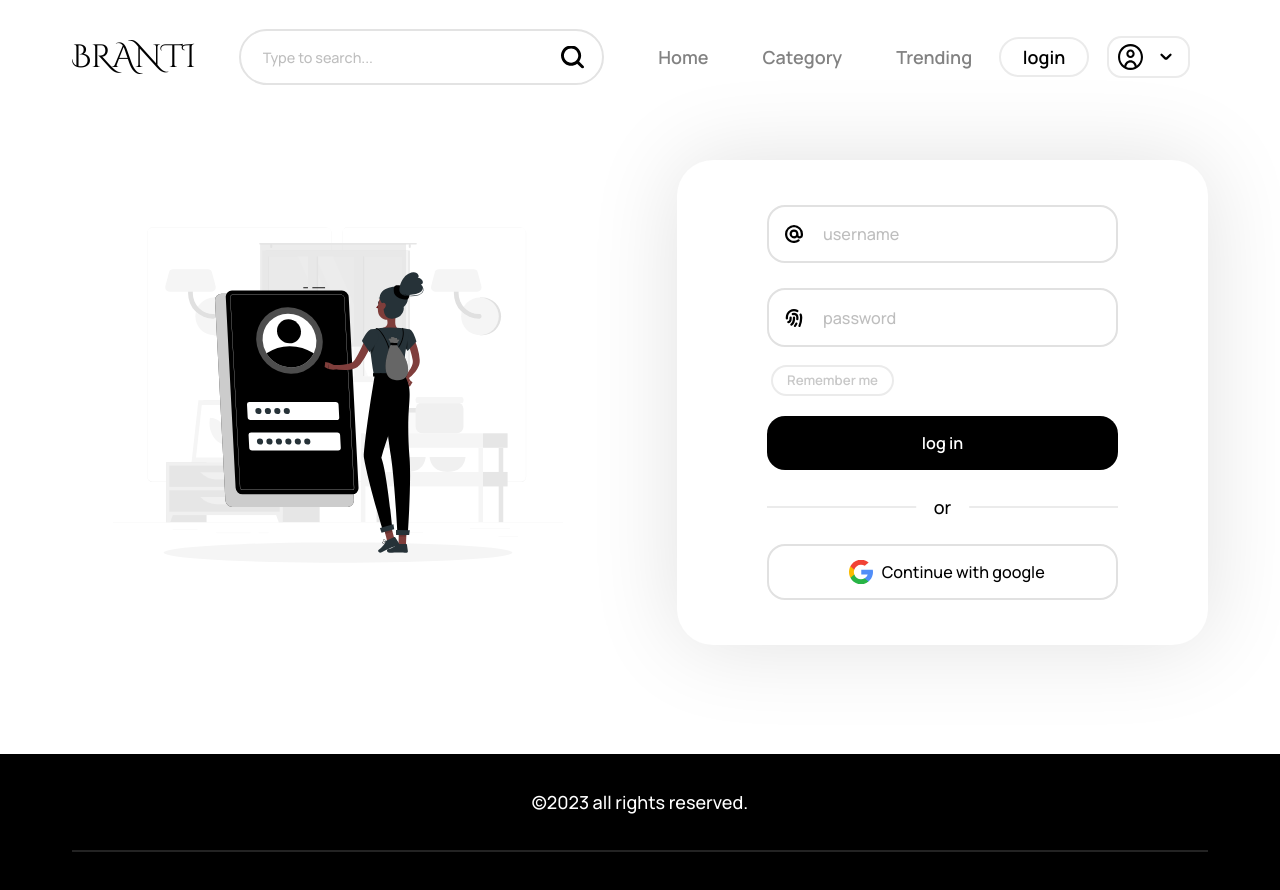
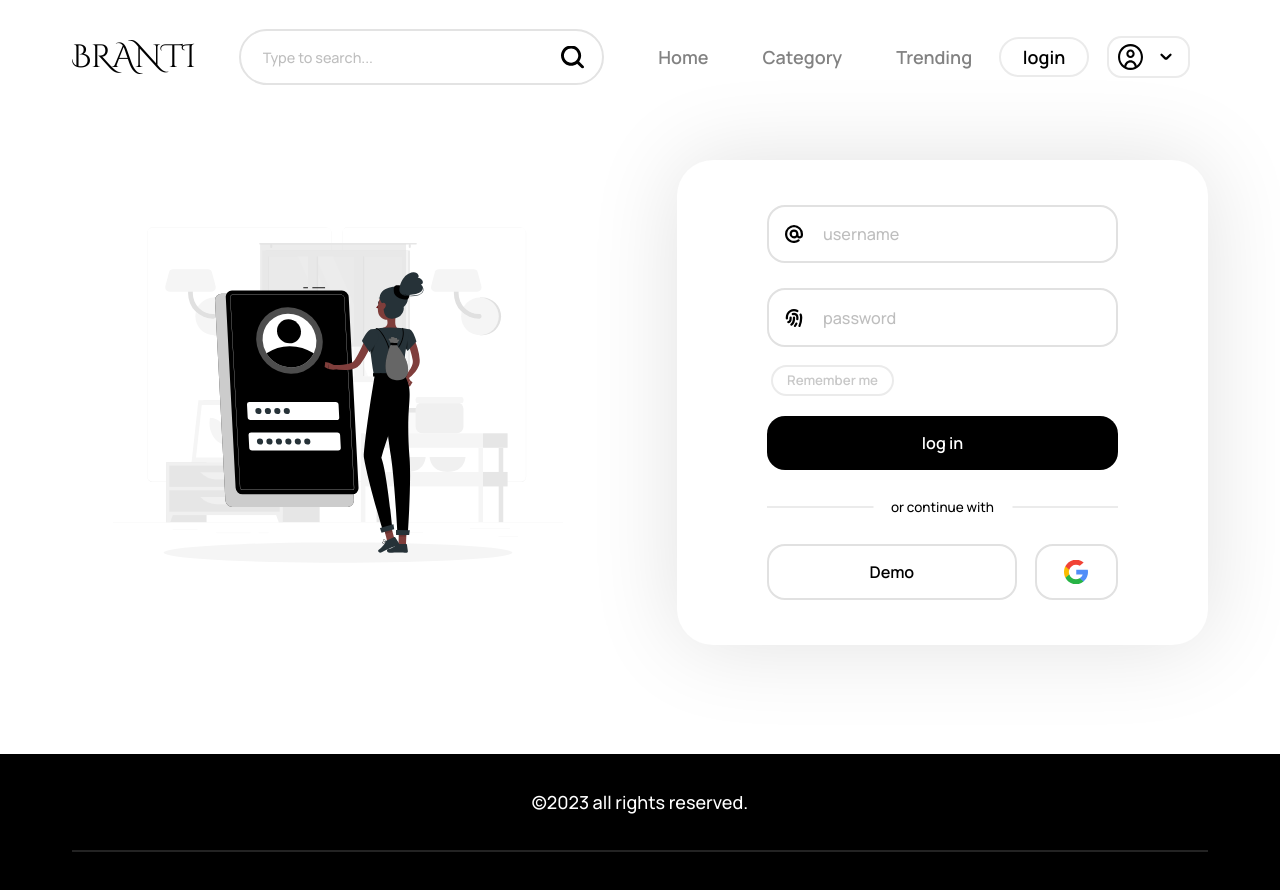
Before and after one commit to ImSreyas/BRANTI, a React (Create React App) app: page /login in a window 1280 px wide. Shown: the top 890 px of the page. Built offline with nearby package versions, Linux system fonts and the light colour scheme; no server answers.

Commit message:
✨ - error label and demo login btn added.

```diff
--- a/src/pages/customer/components/customer-login/LoginComponent.jsx
+++ b/src/pages/customer/components/customer-login/LoginComponent.jsx
@@ -17,12 +17,12 @@ const LoginComponent = () => {
   const dispatch = useDispatch();
   const [isLogedin, setIsLogedin] = useState(false);
   const [isloader, setIsLoader] = useState(false);
+  const [error, setError] = useState(["", ""]);
 
   const create = async () => {
     try {
       setIsLoader(true);
       const user = await signInWithEmailAndPassword(auth, username, password);
-      setIsLoader(false);
       if (rememberMe) {
         dispatch(
           setUserPermanent({
@@ -45,6 +45,21 @@ const LoginComponent = () => {
       setIsLogedin(true);
     } catch (error) {
       console.log(error.code);
+      switch (error.code) {
+        case "auth/invalid-email":
+          setError(["*invalid email", ""]);
+          break;
+        case "auth/user-not-found":
+          setError(["*user not found", ""]);
+          break;
+        case "auth/missing-password":
+          setError(["", "*invalid password"]);
+          break;
+        default:
+          setError(["*something went wrong", ""]);
+      }
+    } finally {
+      setIsLoader(false);
     }
   };
 
@@ -57,26 +72,28 @@ const LoginComponent = () => {
           <div className="icon username"></div>
           <input
             type="text"
-            className="username"
+            className={error[0] ? "error-border username" : "username"}
             placeholder="username"
             value={username}
             onChange={(e) => {
               setUsername(e.target.value);
             }}
           />
+          {error ? <div className="error">{error[0]}</div> : <></>}
         </div>
         {/* <label className="label password-label">Password</label> */}
         <div className="password-wrapper">
           <div className="icon password"></div>
           <input
             type="password"
-            className="password"
+            className={error[1] ? "error-border password" : "password"}
             placeholder="password"
             value={password}
             onChange={(e) => {
               setPassword(e.target.value);
             }}
           />
+          {error ? <div className="error">{error[1]}</div> : <></>}
         </div>
         <button
           className={rememberMe ? "active remember-me-btn" : "remember-me-btn"}
@@ -97,11 +114,14 @@ const LoginComponent = () => {
         )}
       </Form>
       <div className="divider">
-        <div>or</div>
+        <div>or continue with</div>
       </div>
       <div className="other-login-methods">
+        <button className="demo-login-btn">
+          Demo
+        </button>
         <button className="google-login-btn">
-          <div>Continue with google</div>
+          <div></div>
         </button>
       </div>
     </div>
--- a/src/pages/customer/scss/customer-login.scss
+++ b/src/pages/customer/scss/customer-login.scss
@@ -71,8 +71,21 @@
           padding-block: 0.9rem;
           border-radius: 1rem;
           border: 2px solid $border-color;
+
+          &.error-border {
+            border: 2px solid red;
+          }
+        }
+        .error {
+          width: fit-content;
+          color: red;
+          font-size: 0.6rem;
+          position: absolute;
+          bottom: -0.9rem;
+          right: 1rem;
         }
       }
+
       button {
         &.remember-me-btn {
           padding: 0.25rem 0.8rem;
@@ -131,9 +144,25 @@
       transform: translate(-50%, -55%);
       background-color: $background-color;
       padding-inline: 1rem;
+      font-size: .75rem;
     }
   }
   .other-login-methods {
+    display: grid;
+    grid-template-columns: 3fr 1fr;
+    gap: 1rem;
+
+    .demo-login-btn {
+      width: 100%;
+      padding: 0.8rem 1rem;
+      border-radius: 1rem;
+      text-align: center;
+      font-size: 0.9rem;
+      font-weight: 600;
+      background-color: $background-color;
+      color: $text-color;
+      border: 2px solid $border-color;
+    }
     .google-login-btn {
       width: 100%;
       padding: 0.8rem 1rem;
```
